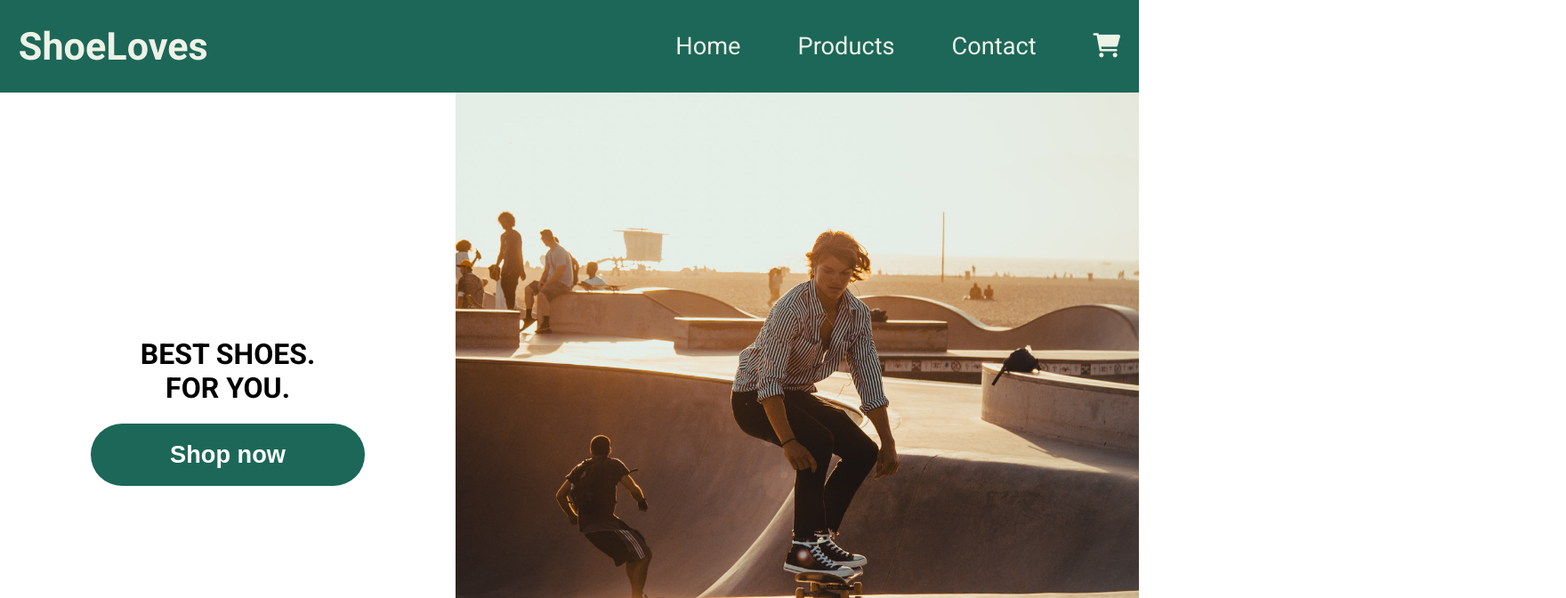
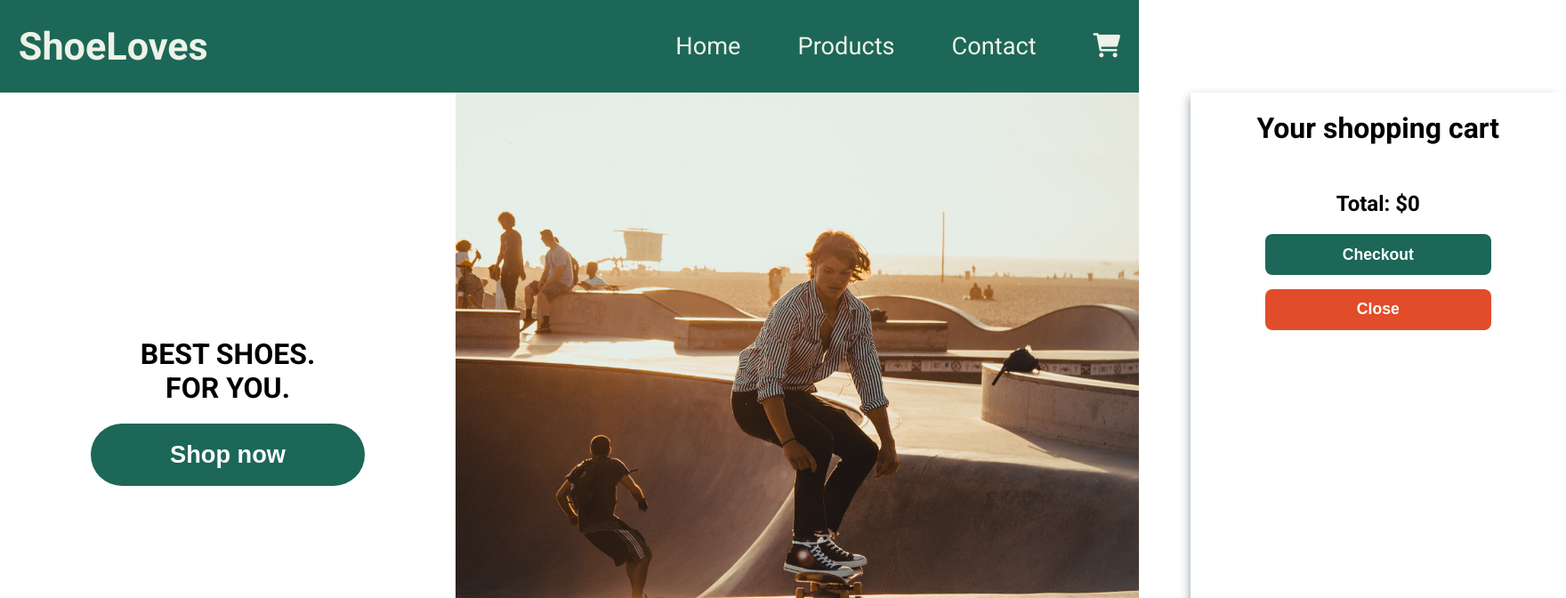
Before and after one commit to nelly476/shoe-shop, a React (Vite) app: page / in a window 1280 px wide. Shown: the top 672 px of the page at 89% size, 1760 px wide, since content can reach past the window. Built offline with nearby package versions, Linux system fonts and the light colour scheme.

Commit message:
add animation to sidebar(CartModal)

```diff
--- a/src/App.jsx
+++ b/src/App.jsx
@@ -18,9 +18,8 @@ function App() {
   return (
     <div className="app">
       <Header openCart={openCart} />
-      {cartClicked && (
-        <CartModal cartClicked={cartClicked} openCart={openCart} />
-      )}
+
+      <CartModal cartClicked={cartClicked} openCart={openCart} />
 
       <Routes>
         <Route path="/" element={<LandingPage />}></Route>
--- a/src/components/CartModal.jsx
+++ b/src/components/CartModal.jsx
@@ -36,7 +36,7 @@ export default function CartModal(props) {
   }, [cartItems]);
 
   return (
-    <span className="cart--modal">
+    <span className={!cartClicked ? "cart--modal hidden" : "cart--modal"}>
       <h1>Your shopping cart</h1>
       {cartElem}
       <h2>Total: ${total}</h2>
--- a/src/index.css
+++ b/src/index.css
@@ -78,19 +78,32 @@ a:visited {
 /* CART MODAL */
 
 .cart--modal {
+  min-height: 100%;
   background-color: white;
   position: absolute;
-  top: 0;
-  bottom: 0;
+  /* top: 0; */
+  /* bottom: 0; */
   right: 0;
   width: 33%;
   display: flex;
   flex-direction: column;
   align-items: center;
-  row-gap: 1.5em;
+  /* row-gap: 1.5em; */
   -webkit-box-shadow: -6px 0px 10px -5px rgba(34, 60, 80, 0.47);
   -moz-box-shadow: -6px 0px 10px -5px rgba(34, 60, 80, 0.47);
   box-shadow: -6px 0px 10px -5px rgba(34, 60, 80, 0.47);
+  padding-bottom: 2em;
+  width: 33%;
+  transition: transform 600ms ease-in;
+}
+
+.hidden {
+  transform: translateX(30em);
+  transition: transform 600ms ease-out;
+}
+
+.cart--modal h1 {
+  margin-bottom: 1em;
 }
 
 .button--container {
@@ -109,24 +122,22 @@ a:visited {
   background-color: #e14d2a;
 }
 
-/* .cart--modal h2 {
-  margin: 0;
-} */
-
 /* MINI PRODUCT CARD */
 
 .mini--product--card {
   width: 87%;
   height: 10em;
+  max-height: 10em;
   display: flex;
   justify-content: center;
   column-gap: 1.4em;
-  margin-bottom: 1em;
+  margin-bottom: 2em;
 }
 
 .mini--product--card img {
   width: 40%;
-  height: 100%;
+  min-width: 40%;
+  height: 9em;
   object-fit: cover;
   /* align-self: center; */
 }
```
